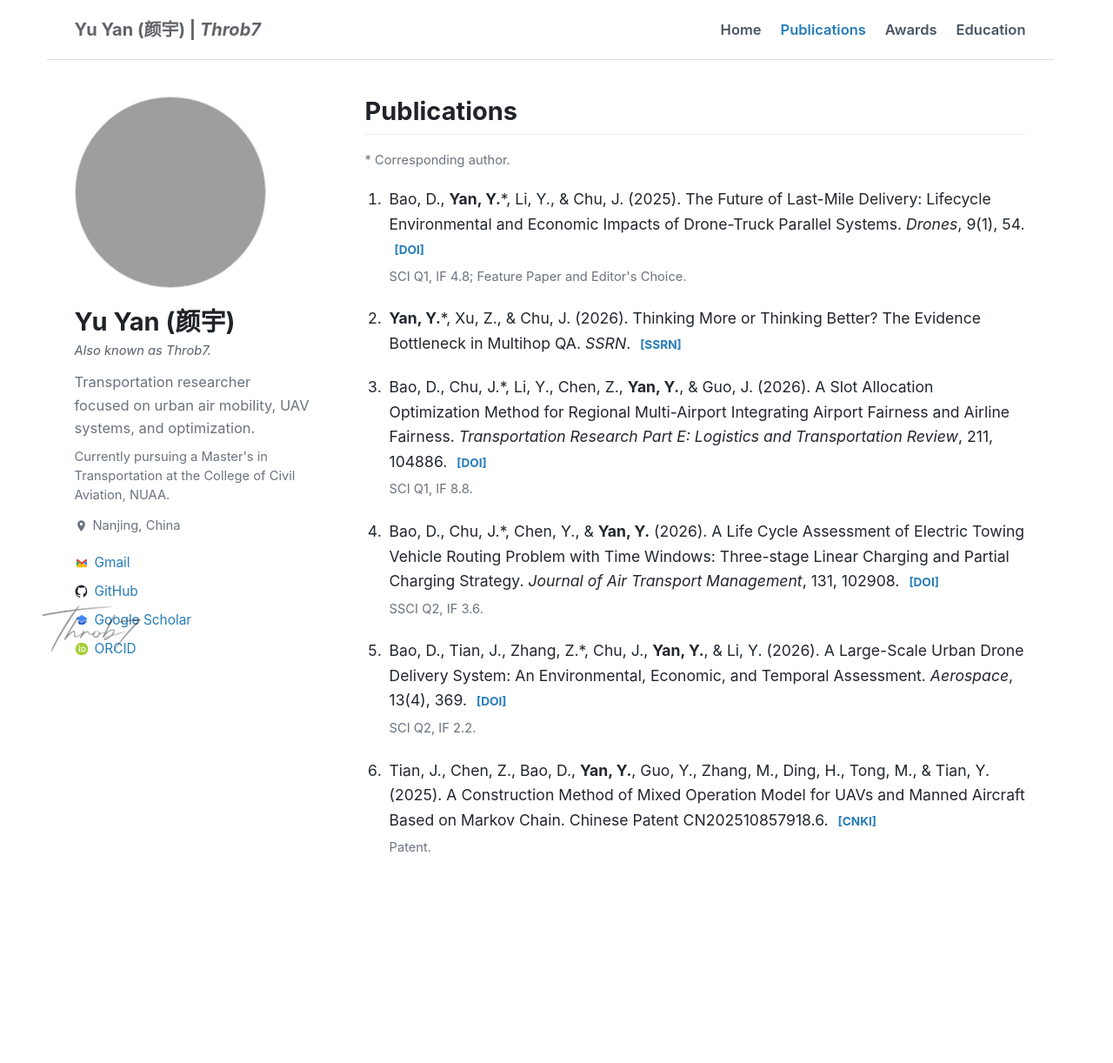
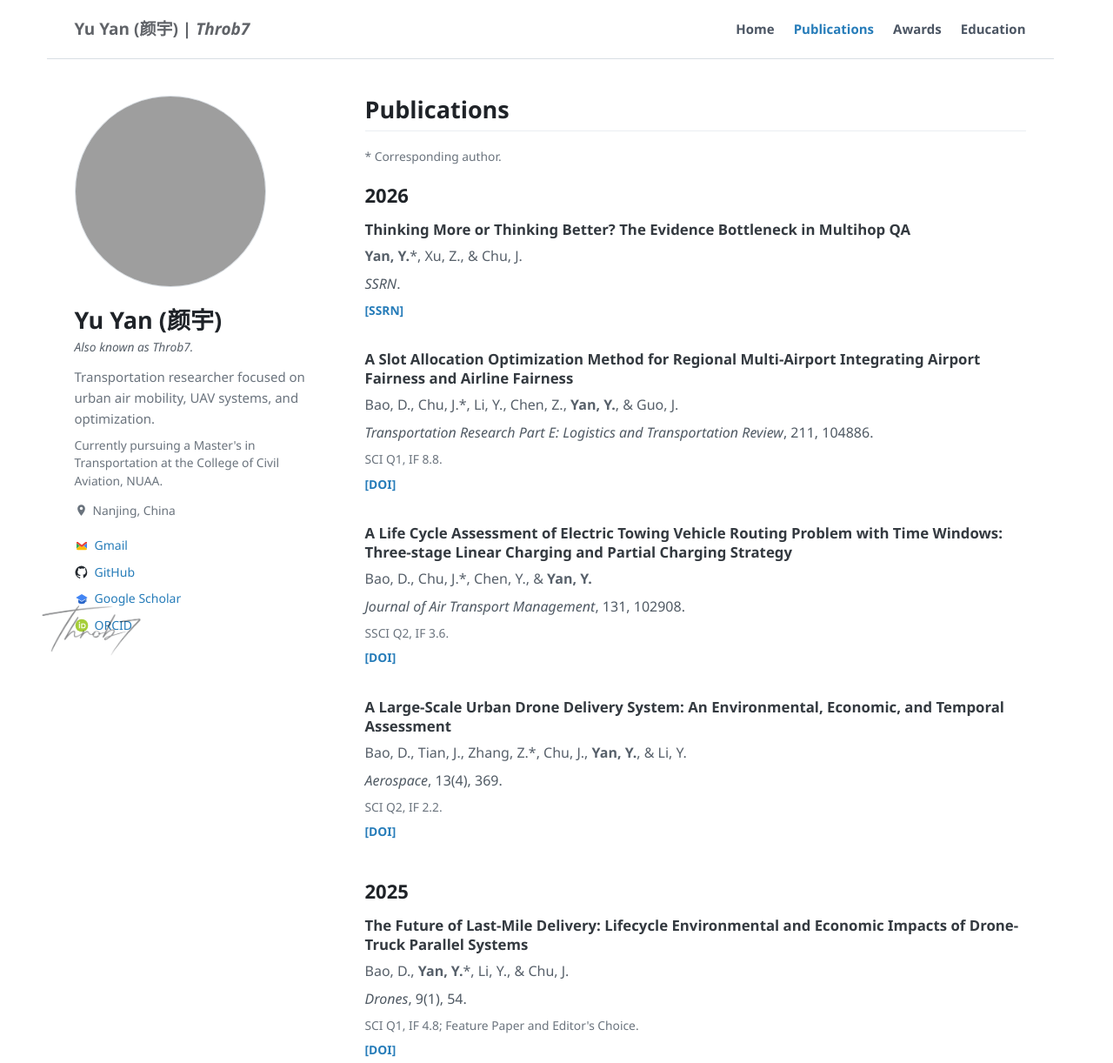
Before and after one commit to Throb7777/Throb7777.github.io, a plain HTML site: page publications.html in a window 1280 px wide. Shown: the top 1222 px of the page at 87% size. Before the commit the page ends 1149 px from the top, so only its background shows below. Drawn offline with Linux system fonts and the light colour scheme; grey boxes are pictures that could not be loaded.

Commit message:
Refine publications layout and typography

```diff
--- a/publications.html
+++ b/publications.html
@@ -6,7 +6,7 @@
     <meta name="description" content="Publications by Yu Yan (Throb7).">
     <title>Publications | Yu Yan (颜宇)</title>
     <link rel="icon" type="image/png" href="assets/favicon.png?v=7">
-    <link rel="stylesheet" href="styles.css?v=17">
+    <link rel="stylesheet" href="styles.css?v=19">
   </head>
   <body>
     <img class="site-signature" src="assets/signature-display.png?v=1" alt="">
@@ -40,56 +40,58 @@
         <section class="content-section">
           <h2>Publications</h2>
           <p class="section-note">* Corresponding author.</p>
-          <ol class="publication-list">
-            <li>
-              <p>
-                Bao, D., <strong>Yan, Y.</strong>*, Li, Y., &amp; Chu, J. (2025). The Future of Last-Mile Delivery:
-                Lifecycle Environmental and Economic Impacts of Drone-Truck Parallel Systems.
-                <em>Drones</em>, 9(1), 54. <a class="pub-link" href="https://doi.org/10.3390/drones9010054">[DOI]</a>
-              </p>
-              <p class="meta">SCI Q1, IF 4.8; Feature Paper and Editor's Choice.</p>
-            </li>
-            <li>
-              <p>
-                <strong>Yan, Y.</strong>*, Xu, Z., &amp; Chu, J. (2026). Thinking More or Thinking Better?
-                The Evidence Bottleneck in Multihop QA. <em>SSRN</em>. <a class="pub-link" href="https://ssrn.com/abstract=6632340">[SSRN]</a>
-              </p>
-            </li>
-            <li>
-              <p>
-                Bao, D., Chu, J.*, Li, Y., Chen, Z., <strong>Yan, Y.</strong>, &amp; Guo, J. (2026). A Slot Allocation
-                Optimization Method for Regional Multi-Airport Integrating Airport Fairness and
-                Airline Fairness. <em>Transportation Research Part E: Logistics and Transportation
-                Review</em>, 211, 104886. <a class="pub-link" href="https://doi.org/10.1016/j.tre.2026.104886">[DOI]</a>
-              </p>
-              <p class="meta">SCI Q1, IF 8.8.</p>
-            </li>
-            <li>
-              <p>
-                Bao, D., Chu, J.*, Chen, Y., &amp; <strong>Yan, Y.</strong> (2026). A Life Cycle Assessment of Electric
-                Towing Vehicle Routing Problem with Time Windows: Three-stage Linear Charging and
-                Partial Charging Strategy. <em>Journal of Air Transport Management</em>, 131, 102908. <a class="pub-link" href="https://doi.org/10.1016/j.jairtraman.2025.102908">[DOI]</a>
-              </p>
-              <p class="meta">SSCI Q2, IF 3.6.</p>
-            </li>
-            <li>
-              <p>
-                Bao, D., Tian, J., Zhang, Z.*, Chu, J., <strong>Yan, Y.</strong>, &amp; Li, Y. (2026). A Large-Scale
-                Urban Drone Delivery System: An Environmental, Economic, and Temporal Assessment.
-                <em>Aerospace</em>, 13(4), 369. <a class="pub-link" href="https://doi.org/10.3390/aerospace13040369">[DOI]</a>
-              </p>
-              <p class="meta">SCI Q2, IF 2.2.</p>
-            </li>
-            <li>
-              <p>
-                Tian, J., Chen, Z., Bao, D., <strong>Yan, Y.</strong>, Guo, Y., Zhang, M., Ding, H., Tong, M.,
-                &amp; Tian, Y. (2025). A Construction Method of Mixed Operation Model for UAVs and
-                Manned Aircraft Based on Markov Chain. Chinese Patent CN202510857918.6.
-                <a class="pub-link" href="https://kns.cnki.net/kcms2/article/abstract?v=j0ZbOfXgIAijkqAU-oML-lh5bgYH5zD3AcjVxfP7-ds6jfA_ZGe2teav4JLFMz-S6tSi6l7m7EHnBiJeZiUSK5Dom_LoTjGd5dVSD3YqRHmS20ujjljlKJjnggf7R2teDcVxni1j9fqrh-77jWIX4v3ikWbmntt1UZhSjP7qVN5YlE2O4GbXPQ==&amp;uniplatform=NZKPT&amp;language=CHS">[CNKI]</a>
-              </p>
-              <p class="meta">Patent.</p>
-            </li>
-          </ol>
+          <div class="publication-list">
+            <section class="publication-year">
+              <h3>2026</h3>
+              <article class="publication-entry">
+                <h4>Thinking More or Thinking Better? The Evidence Bottleneck in Multihop QA</h4>
+                <p class="pub-authors"><strong>Yan, Y.</strong>*, Xu, Z., &amp; Chu, J.</p>
+                <p class="pub-venue"><em>SSRN</em>.</p>
+                <p class="pub-actions"><a href="https://ssrn.com/abstract=6632340">[SSRN]</a></p>
+              </article>
+              <article class="publication-entry">
+                <h4>A Slot Allocation Optimization Method for Regional Multi-Airport Integrating Airport Fairness and Airline Fairness</h4>
+                <p class="pub-authors">Bao, D., Chu, J.*, Li, Y., Chen, Z., <strong>Yan, Y.</strong>, &amp; Guo, J.</p>
+                <p class="pub-venue"><em>Transportation Research Part E: Logistics and Transportation Review</em>, 211, 104886.</p>
+                <p class="meta">SCI Q1, IF 8.8.</p>
+                <p class="pub-actions"><a href="https://doi.org/10.1016/j.tre.2026.104886">[DOI]</a></p>
+              </article>
+              <article class="publication-entry">
+                <h4>A Life Cycle Assessment of Electric Towing Vehicle Routing Problem with Time Windows: Three-stage Linear Charging and Partial Charging Strategy</h4>
+                <p class="pub-authors">Bao, D., Chu, J.*, Chen, Y., &amp; <strong>Yan, Y.</strong></p>
+                <p class="pub-venue"><em>Journal of Air Transport Management</em>, 131, 102908.</p>
+                <p class="meta">SSCI Q2, IF 3.6.</p>
+                <p class="pub-actions"><a href="https://doi.org/10.1016/j.jairtraman.2025.102908">[DOI]</a></p>
+              </article>
+              <article class="publication-entry">
+                <h4>A Large-Scale Urban Drone Delivery System: An Environmental, Economic, and Temporal Assessment</h4>
+                <p class="pub-authors">Bao, D., Tian, J., Zhang, Z.*, Chu, J., <strong>Yan, Y.</strong>, &amp; Li, Y.</p>
+                <p class="pub-venue"><em>Aerospace</em>, 13(4), 369.</p>
+                <p class="meta">SCI Q2, IF 2.2.</p>
+                <p class="pub-actions"><a href="https://doi.org/10.3390/aerospace13040369">[DOI]</a></p>
+              </article>
+            </section>
+            <section class="publication-year">
+              <h3>2025</h3>
+              <article class="publication-entry">
+                <h4>The Future of Last-Mile Delivery: Lifecycle Environmental and Economic Impacts of Drone-Truck Parallel Systems</h4>
+                <p class="pub-authors">Bao, D., <strong>Yan, Y.</strong>*, Li, Y., &amp; Chu, J.</p>
+                <p class="pub-venue"><em>Drones</em>, 9(1), 54.</p>
+                <p class="meta">SCI Q1, IF 4.8; Feature Paper and Editor's Choice.</p>
+                <p class="pub-actions"><a href="https://doi.org/10.3390/drones9010054">[DOI]</a></p>
+              </article>
+              <article class="publication-entry">
+                <h4>A Construction Method of Mixed Operation Model for UAVs and Manned Aircraft Based on Markov Chain</h4>
+                <p class="pub-authors">
+                  Tian, J., Chen, Z., Bao, D., <strong>Yan, Y.</strong>, Guo, Y., Zhang, M., Ding, H., Tong, M.,
+                  &amp; Tian, Y.
+                </p>
+                <p class="pub-venue">Chinese Patent CN202510857918.6.</p>
+                <p class="meta">Patent.</p>
+                <p class="pub-actions"><a href="https://kns.cnki.net/kcms2/article/abstract?v=j0ZbOfXgIAijkqAU-oML-lh5bgYH5zD3AcjVxfP7-ds6jfA_ZGe2teav4JLFMz-S6tSi6l7m7EHnBiJeZiUSK5Dom_LoTjGd5dVSD3YqRHmS20ujjljlKJjnggf7R2teDcVxni1j9fqrh-77jWIX4v3ikWbmntt1UZhSjP7qVN5YlE2O4GbXPQ==&amp;uniplatform=NZKPT&amp;language=CHS">[CNKI]</a></p>
+              </article>
+            </section>
+          </div>
         </section>
       </main>
     </div>
--- a/styles.css
+++ b/styles.css
@@ -25,8 +25,8 @@ body {
   margin: 0;
   color: var(--text);
   background: var(--page);
-  font-family: -apple-system, BlinkMacSystemFont, "Segoe UI", Helvetica, Arial, sans-serif;
-  font-size: 17.6px;
+  font-family: "Aptos", "Segoe UI Variable Text", "Segoe UI", -apple-system, BlinkMacSystemFont, Arial, sans-serif;
+  font-size: 16px;
   line-height: 1.62;
   overflow-x: hidden;
 }
@@ -41,7 +41,8 @@ li,
 a,
 h1,
 h2,
-h3 {
+h3,
+h4 {
   overflow-wrap: anywhere;
 }
 
@@ -62,7 +63,7 @@ a:hover {
 
 .site-title {
   color: rgba(34, 39, 46, 0.72);
-  font-size: 20px;
+  font-size: 19px;
   font-weight: 700;
 }
 
@@ -85,7 +86,7 @@ a:hover {
   display: flex;
   flex-wrap: wrap;
   gap: 22px;
-  font-size: 16.5px;
+  font-size: 15px;
   font-weight: 600;
 }
 
@@ -127,14 +128,14 @@ a:hover {
 .sidebar h1 {
   margin: 0 0 6px;
   color: #1f2328;
-  font-size: 29px;
+  font-size: 27px;
   line-height: 1.15;
 }
 
 .alias {
   margin: 0 0 12px;
   color: #57606a;
-  font-size: 14.7px;
+  font-size: 13.8px;
   font-style: italic;
   line-height: 1.45;
 }
@@ -142,13 +143,13 @@ a:hover {
 .role {
   margin: 0 0 8px;
   color: var(--muted);
-  font-size: 16.5px;
+  font-size: 15px;
 }
 
 .current-degree {
   margin: 0 0 12px;
   color: var(--muted);
-  font-size: 14.7px;
+  font-size: 13.8px;
   line-height: 1.5;
 }
 
@@ -158,7 +159,7 @@ a:hover {
   gap: 6px;
   margin: 0 0 18px;
   color: var(--muted);
-  font-size: 14.7px;
+  font-size: 13.8px;
 }
 
 .location img {
@@ -170,7 +171,7 @@ a:hover {
 .profile-links {
   display: grid;
   gap: 8px;
-  font-size: 15.4px;
+  font-size: 14px;
 }
 
 .profile-links a {
@@ -201,12 +202,16 @@ a:hover {
   border-bottom: 0;
 }
 
+.home-page .content-section {
+  border-bottom: 0;
+}
+
 h2 {
   margin: 0 0 18px;
   padding-bottom: 8px;
   border-bottom: 1px solid var(--soft-line);
   color: #1f2328;
-  font-size: 29px;
+  font-size: 27px;
   line-height: 1.2;
 }
 
@@ -216,7 +221,7 @@ h3 {
   gap: 8px;
   margin: 0 0 4px;
   color: #1f2328;
-  font-size: 19.5px;
+  font-size: 18px;
   line-height: 1.3;
 }
 
@@ -241,13 +246,13 @@ p {
 .section-note,
 .meta {
   color: var(--muted);
-  font-size: 14.7px;
+  font-size: 13.8px;
 }
 
 .subtitle {
   margin: 0 0 6px;
   color: var(--muted);
-  font-size: 15.75px;
+  font-size: 14px;
 }
 
 .school-logo-seal {
@@ -271,22 +276,61 @@ p {
 }
 
 .publication-list {
-  margin: 18px 0 0;
-  padding-left: 24px;
+  margin: 20px 0 0;
 }
 
-.publication-list li {
-  margin-bottom: 22px;
-  padding-left: 4px;
+.publication-year {
+  margin-bottom: 44px;
 }
 
-.publication-list p {
+.publication-year:last-child {
+  margin-bottom: 0;
+}
+
+.publication-year h3 {
+  margin-bottom: 16px;
+  font-size: 22px;
+  line-height: 1.15;
+}
+
+.publication-entry {
+  margin-bottom: 34px;
+}
+
+.publication-entry:last-child {
+  margin-bottom: 0;
+}
+
+.publication-entry h4 {
+  margin: 0 0 7px;
+  color: #343a40;
+  font-size: 16.8px;
+  font-weight: 700;
+  line-height: 1.32;
+}
+
+.publication-entry p {
   margin-bottom: 6px;
 }
 
-.pub-link {
-  margin-left: 6px;
-  font-size: 13.65px;
+.pub-authors {
+  color: #57606a;
+}
+
+.pub-venue {
+  color: #4f5963;
+}
+
+.pub-actions {
+  display: flex;
+  flex-wrap: wrap;
+  gap: 12px;
+  align-items: center;
+}
+
+.pub-actions a {
+  color: var(--link);
+  font-size: 13.8px;
   font-weight: 700;
   white-space: nowrap;
 }
@@ -315,7 +359,7 @@ p {
 .date {
   margin: 2px 0 0;
   color: var(--muted);
-  font-size: 14.7px;
+  font-size: 13.8px;
   font-weight: 600;
 }
 
@@ -349,7 +393,7 @@ p {
 
   .education-page .timeline-item h3 {
     margin-bottom: 6px;
-    font-size: 18.4px;
+    font-size: 17px;
     line-height: 1.25;
   }
 
@@ -359,12 +403,12 @@ p {
   }
 
   .education-page .timeline-item .subtitle {
-    font-size: 14.7px;
+    font-size: 13.8px;
   }
 
   .education-page .timeline-item .meta,
   .education-page .date {
-    font-size: 13.65px;
+    font-size: 13.3px;
   }
 
   .education-page .school-logo-seal {
@@ -431,7 +475,7 @@ p {
 
   .sidebar h1 {
     margin-top: 0;
-    font-size: 25px;
+    font-size: 24px;
   }
 
   .role {
```
Also changed, not shown: awards.html (+1 -1 lines), education.html (+1 -1 lines), index.html (+3 -4 lines).
